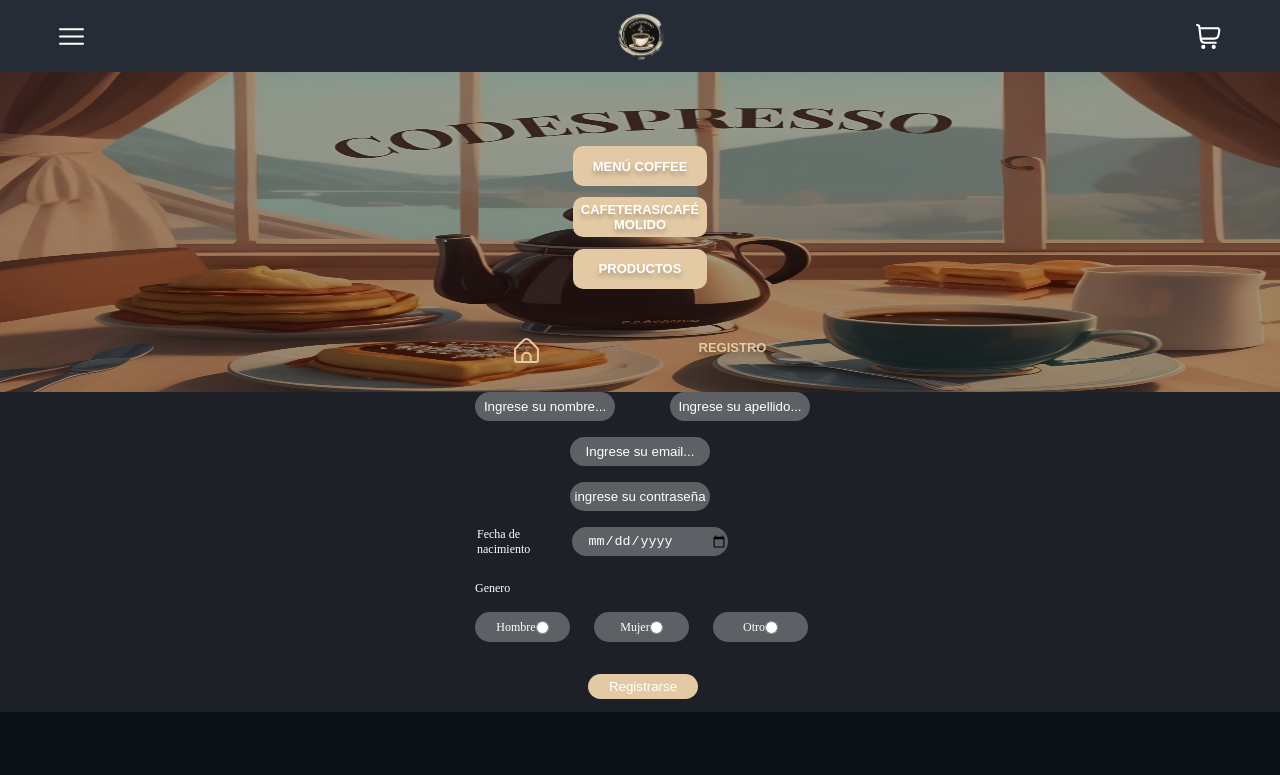
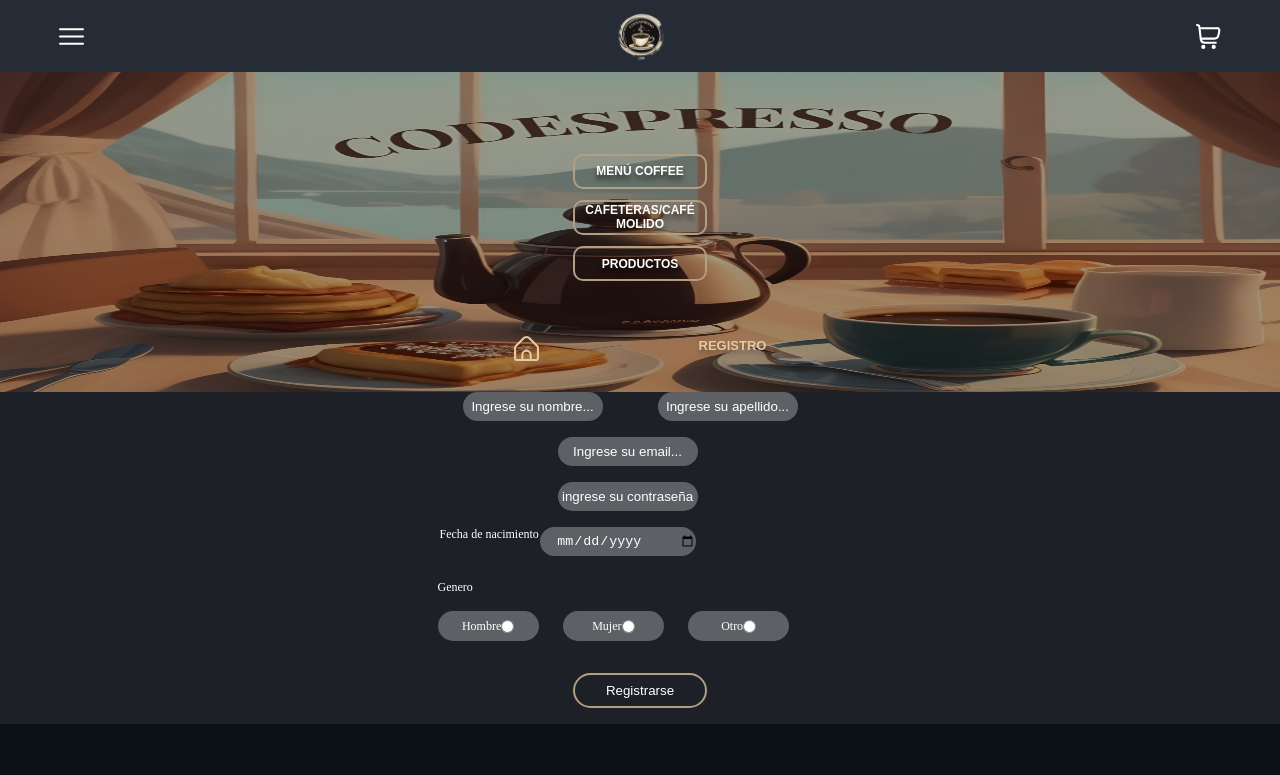
Before and after one commit to IIAGUSII/Proyecto-Coffe, a React (Vite) app: page /registro in a window 1280 px wide. Shown: the top 775 px of the page. Built offline with nearby package versions, Linux system fonts and the light colour scheme; no server answers.

Commit message:
agregamos un form (login), cambiamos colores de formularios y mejoramos los botones.

```diff
--- a/src/assets/components/Footer/Footer.css
+++ b/src/assets/components/Footer/Footer.css
@@ -45,21 +45,28 @@ footer {
 }
 
 .btn_link {
-  width: 115px;
-  height: 21px;
-  border-radius: 10px;
-  overflow: hidden;
+  width: 134px;
+  height: 35px;
+  font-size: 12px;
+  font-weight: bold;
 }
 
 .btn_link button {
   width: 100%;
   height: 100%;
-  font-size: 12px;
-  font-weight: bold;
+  color: white;
+  cursor: pointer;
   outline: none;
   border: none;
-  background-color: #e3caa5;
-  color: white;
+  border-radius: 10px;
+  background-color: transparent;
+  border: 2px solid #b29e80;
+}
+
+.btn_link button:hover {
+  background-color: #b29e80;
+  color: #000000;
+  text-shadow: 0px 5px 5px rgba(0, 0, 0, 0.582);
 }
 
 .imgs_footer {
--- a/src/assets/components/Formularios/FormContact.css
+++ b/src/assets/components/Formularios/FormContact.css
@@ -1,12 +1,12 @@
 * {
   margin: 0;
   padding: 0;
-  color: rgb(255, 255, 255);
 }
 
 .form_contact {
   background-color: #1d2127;
   overflow: hidden;
+  color: rgb(255, 255, 255);
 }
 
 .formulary {
@@ -96,20 +96,28 @@
   height: 29px;
 }
 
-.button {
-  display: grid;
-  grid-template-columns: repeat(10, 10%);
-  grid-template-rows: repeat(2, auto);
+.button_Cont {
+  display: flex;
+  justify-content: center;
 }
 
-.btn_form {
-  background-color: #e3caa5 !important;
-  width: 110px;
-  height: 25px;
+.button {
+  display: flex;
+  justify-content: center;
+  border: 2px solid #b29e80;
   border-radius: 80px;
-  border: none;
-  margin-bottom: 1em;
-  grid-column: 5/6;
-  grid-row: 1/2;
-  margin-left: -12px;
 }
+
+.button button {
+  background-color: transparent;
+  color: rgb(255, 255, 255);
+  border-radius: 80px;
+  width: 134px;
+  height: 35px;
+}
+
+.button button:hover {
+  background-color: #b29e80;
+  color: #000000;
+  text-shadow: 0px 5px 5px rgba(0, 0, 0, 0.582);
+}
--- a/src/assets/components/Formularios/FormContact.jsx
+++ b/src/assets/components/Formularios/FormContact.jsx
@@ -53,7 +53,6 @@ function Form() {
                 name="email"
                 required
               />
-
             </div>
             <label className="text_form" htmlFor="consult">
               <p>¿Cuál es su consulta?</p>
@@ -72,11 +71,13 @@ function Form() {
                 <input ref={forOther} className="" name="pay" type="radio" />
               </label>
             </div>
+            <section className="button_Cont">
               <div className="button">
                 <button className="btn_form" type="submit">
                   ¡CONTACTANOS!
                 </button>
               </div>
+            </section>
           </form>
         </div>
       </section>
--- /dev/null
+++ b/src/assets/components/Formularios/Login.css
@@ -0,0 +1,61 @@
+* {
+  margin: 0;
+  padding: 0;
+}
+
+.form_login {
+  display: flex;
+  flex-wrap: wrap;
+  justify-content: center;
+  margin: 1rem;
+}
+
+.all_formulary {
+  display: flex;
+}
+
+.form_users {
+  display: flex;
+  flex-wrap: wrap;
+  justify-content: center;
+}
+
+.inputs_user {
+  background-color: #d9d9d957;
+  height: 29px;
+  border-radius: 32px;
+  border: none;
+}
+
+::placeholder {
+  color: rgb(255, 255, 255);
+  text-align: center;
+}
+
+.button_all {
+  display: flex;
+  color: rgb(255, 255, 255);
+  justify-content: center;
+}
+
+.button_form {
+  display: flex;
+  justify-content: center;
+  width: 134px;
+  height: 35px;
+}
+
+.button_form button {
+  color: white;
+  width: 100%;
+  height: 100%;
+  border-radius: 80px;
+  border: 2px solid #b29e80;
+  background-color: transparent;
+}
+
+.button_form button:hover {
+  background-color: #b29e80;
+  color: #000000;
+  text-shadow: 0px 5px 5px rgba(0, 0, 0, 0.582);
+}
--- a/src/assets/components/Formularios/Register.css
+++ b/src/assets/components/Formularios/Register.css
@@ -13,15 +13,16 @@
   display: flex;
   justify-content: center;
   width: 100%;
+  margin-bottom: 1rem;
 }
 
 .form {
   display: flex;
-  margin-left: 50px;
   color: rgb(255, 255, 255);
 }
 
 .form_person {
+  margin-left: 25px;
   display: grid;
   grid-template-columns: repeat(4, 25%);
   grid-template-rows: repeat(4, auto);
@@ -100,22 +101,35 @@
   border: none;
 }
 
-.button_form {
-  display: flex;
-  justify-content: center;
-  margin-right: 2rem;
-}
 ::placeholder {
   color: rgb(255, 255, 255);
   text-align: center;
 }
 
-.btn_form {
-  background-color: #e3caa5;
-  width: 110px;
-  height: 25px;
+.button_all {
+  display: flex;
+  color: rgb(255, 255, 255);
+  justify-content: center;
+}
+
+.button_form {
+  display: flex;
+  justify-content: center;
+  width: 134px;
+  height: 35px;
+}
+
+.button_form button {
+  color: white;
+  width: 100%;
+  height: 100%;
   border-radius: 80px;
-  border: none;
-  color: rgb(255, 255, 255);
-  margin-bottom: 1em;
+  border: 2px solid #b29e80;
+  background-color: transparent;
 }
+
+.button_form button:hover {
+  background-color: #b29e80;
+  color: #000000;
+  text-shadow: 0px 5px 5px rgba(0, 0, 0, 0.582);
+}
--- a/src/assets/components/Formularios/Register.jsx
+++ b/src/assets/components/Formularios/Register.jsx
@@ -73,11 +73,13 @@ function Register() {
                   <input className="" name="gender" type="radio" />
                 </label>
               </div>
-              <div className="button_form">
-                <button className="btn_form" type="submit">
-                  Registrarse
-                </button>
-              </div>
+              <section className="button_all">
+                <div className="button_form">
+                  <button className="button_register" type="submit">
+                    Registrarse
+                  </button>
+                </div>
+              </section>
             </form>
           </div>
         </section>
--- a/src/assets/components/Hamburguesa/HamburgerDeploy.css
+++ b/src/assets/components/Hamburguesa/HamburgerDeploy.css
@@ -35,17 +35,23 @@
   outline: none;
   border: none;
   color: white;
-  background-color: #e3caa5;
+  background-color: transparent;
+  border: 2px solid #b29e80;
   width: 134px;
-  height: 40px;
+  height: 35px;
   border-radius: 10px;
   text-align: center;
-  text-shadow: 0px 4px 4px rgba(0, 0, 0, 0.25);
-  font-size: 13px;
+  text-shadow: 0px 5px 5px rgba(0, 0, 0, 0.582);
+  font-size: 12px;
   font-style: normal;
   font-weight: 700;
   line-height: normal;
   cursor: pointer;
+}
+
+.buttonHambur:hover {
+  background-color: #b29e80;
+  color: #000000;
 }
 
 .home-icon {
```
Also changed, not shown: src/assets/components/Formularios/Login.jsx (added, +45 -0 lines). Lines whose indentation alone changed are shown as unchanged.
